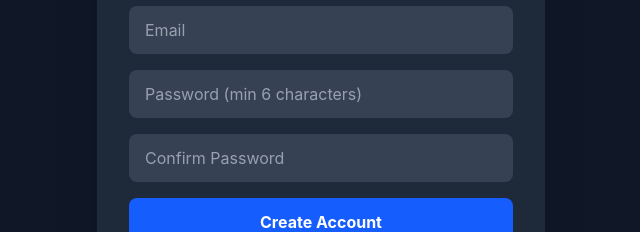
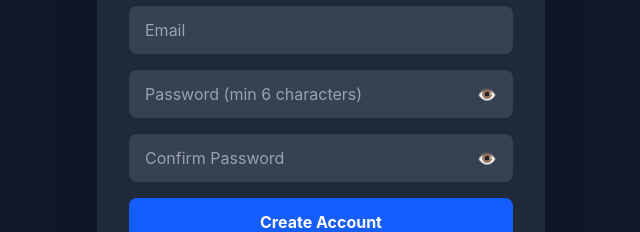
Before and after one commit to ag-randy/kawo-game, a React (Vite) app: page / in a window 1280 px wide. Both pictures are taken after a click on the button "Sign up". Shown: the part 288-520 px from the top of the page, without its empty margins (319-959 px from the left). Built offline with nearby package versions, Linux system fonts and the light colour scheme; no server answers.

Commit message:
Add password toggle, leave game mid-play, fix isHost bug and App.tsx routing deadlock

```diff
--- a/src/App.tsx
+++ b/src/App.tsx
@@ -25,15 +25,14 @@ function App() {
   // (GameBoard handles its own Round Over / Game Over modals internally)
   if (
     gameCode &&
-    (currentGame?.status === 'playing' ||
-      currentGame?.status === 'roundOver' ||
-      currentGame?.status === 'gameOver')
+    currentGame &&
+    ['playing', 'roundOver', 'gameOver'].includes(currentGame.status)
   ) {
     return <GameBoard />;
   }
 
-  // In a game → show waiting room (waiting, teamsSelected)
-  if (gameCode && (currentGame?.status === 'waiting' || currentGame?.status === 'teamsSelected')) {
+  // In a game (waiting, teamsSelected, or currentGame not yet loaded) → waiting room
+  if (gameCode) {
     return <WaitingRoom />;
   }
 
--- a/src/components/Auth/LoginPage.tsx
+++ b/src/components/Auth/LoginPage.tsx
@@ -8,6 +8,7 @@ interface LoginPageProps {
 export const LoginPage = ({ onSwitchToSignup }: LoginPageProps) => {
   const [email, setEmail] = useState('');
   const [password, setPassword] = useState('');
+  const [showPassword, setShowPassword] = useState(false);
   const [error, setError] = useState('');
   const [isLoading, setIsLoading] = useState(false);
 
@@ -64,14 +65,24 @@ export const LoginPage = ({ onSwitchToSignup }: LoginPageProps) => {
             required
             className="w-full bg-gray-700 text-white placeholder-gray-400 rounded-lg px-4 py-3 focus:outline-none focus:ring-2 focus:ring-blue-500"
           />
+          <div className="relative">
             <input
-            type="password"
+              type={showPassword ? 'text' : 'password'}
               placeholder="Password"
               value={password}
               onChange={(e) => setPassword(e.target.value)}
               required
-            className="w-full bg-gray-700 text-white placeholder-gray-400 rounded-lg px-4 py-3 focus:outline-none focus:ring-2 focus:ring-blue-500"
+              className="w-full bg-gray-700 text-white placeholder-gray-400 rounded-lg px-4 py-3 pr-12 focus:outline-none focus:ring-2 focus:ring-blue-500"
             />
+            <button
+              type="button"
+              onClick={() => setShowPassword(!showPassword)}
+              className="absolute right-4 top-1/2 -translate-y-1/2 text-gray-400 hover:text-white transition"
+              tabIndex={-1}
+            >
+              {showPassword ? '🙈' : '👁️'}
+            </button>
+          </div>
           <button
             type="submit"
             disabled={isLoading}
--- a/src/components/Auth/SignupPage.tsx
+++ b/src/components/Auth/SignupPage.tsx
@@ -10,6 +10,8 @@ export const SignupPage = ({ onSwitchToLogin }: SignupPageProps) => {
   const [email, setEmail] = useState('');
   const [password, setPassword] = useState('');
   const [confirmPassword, setConfirmPassword] = useState('');
+  const [showPassword, setShowPassword] = useState(false);
+  const [showConfirmPassword, setShowConfirmPassword] = useState(false);
   const [error, setError] = useState('');
   const [isLoading, setIsLoading] = useState(false);
 
@@ -94,22 +96,42 @@ export const SignupPage = ({ onSwitchToLogin }: SignupPageProps) => {
             required
             className="w-full bg-gray-700 text-white placeholder-gray-400 rounded-lg px-4 py-3 focus:outline-none focus:ring-2 focus:ring-blue-500"
           />
+          <div className="relative">
             <input
-            type="password"
+              type={showPassword ? 'text' : 'password'}
               placeholder="Password (min 6 characters)"
               value={password}
               onChange={(e) => setPassword(e.target.value)}
               required
-            className="w-full bg-gray-700 text-white placeholder-gray-400 rounded-lg px-4 py-3 focus:outline-none focus:ring-2 focus:ring-blue-500"
+              className="w-full bg-gray-700 text-white placeholder-gray-400 rounded-lg px-4 py-3 pr-12 focus:outline-none focus:ring-2 focus:ring-blue-500"
             />
+            <button
+              type="button"
+              onClick={() => setShowPassword(!showPassword)}
+              className="absolute right-4 top-1/2 -translate-y-1/2 text-gray-400 hover:text-white transition"
+              tabIndex={-1}
+            >
+              {showPassword ? '🙈' : '👁️'}
+            </button>
+          </div>
+          <div className="relative">
             <input
-            type="password"
+              type={showConfirmPassword ? 'text' : 'password'}
               placeholder="Confirm Password"
               value={confirmPassword}
               onChange={(e) => setConfirmPassword(e.target.value)}
               required
-            className="w-full bg-gray-700 text-white placeholder-gray-400 rounded-lg px-4 py-3 focus:outline-none focus:ring-2 focus:ring-blue-500"
+              className="w-full bg-gray-700 text-white placeholder-gray-400 rounded-lg px-4 py-3 pr-12 focus:outline-none focus:ring-2 focus:ring-blue-500"
             />
+            <button
+              type="button"
+              onClick={() => setShowConfirmPassword(!showConfirmPassword)}
+              className="absolute right-4 top-1/2 -translate-y-1/2 text-gray-400 hover:text-white transition"
+              tabIndex={-1}
+            >
+              {showConfirmPassword ? '🙈' : '👁️'}
+            </button>
+          </div>
           <button
             type="submit"
             disabled={isLoading}
--- a/src/components/Game/GameBoard.tsx
+++ b/src/components/Game/GameBoard.tsx
@@ -2,6 +2,7 @@ import { useEffect, useState, useRef } from 'react';
 import { ref, update, onValue, off } from 'firebase/database';
 import { db } from '../../config/firebase';
 import { useGameStore } from '../../store/gameStore';
+import { leaveGame } from '../../services/gameService';
 
 // ========================
 // TYPES
@@ -68,6 +69,7 @@ export const GameBoard = () => {
 
   // Get current player's position
   const myPosition = game?.players.findIndex((p) => p.uid === currentUser?.uid) ?? 0;
+const isHost = game?.players[0]?.uid === currentUser?.uid;
 
   // Rotate view so current player is always at bottom
   // Get player at rotated position
@@ -298,6 +300,14 @@ export const GameBoard = () => {
     );
   }
 
+    // Leave game mid-play
+  const handleLeaveGame = async () => {
+    if (!gameCode || !currentUser) return;
+    await leaveGame(gameCode, currentUser.uid);
+    useGameStore.getState().setGameCode('');
+    useGameStore.getState().setCurrentGame(null);
+  };
+
   const isMyTurn = game.currentPlayer === myPosition;
   const hasWinningHand = checkWinningHand(myHand);
   const gameOver = game.status === 'gameOver';
@@ -318,6 +328,12 @@ export const GameBoard = () => {
           <p className="text-blue-300 text-xs">Team 1</p>
           <p className="text-white text-2xl font-bold">{game.scores.team1}</p>
         </div>
+        <button
+          onClick={handleLeaveGame}
+          className="self-end text-gray-400 hover:text-red-400 text-xs mb-4 transition"
+        >
+          🚪 Leave Game
+        </button>
         <div className="text-center">
           <p className="text-white text-sm font-bold">KAWO 🎴</p>
           <p className="text-gray-300 text-xs">First to 100</p>
--- a/src/services/gameService.ts
+++ b/src/services/gameService.ts
@@ -218,3 +218,25 @@ export const startGame = async (gameId: string): Promise<void> => {
     updatedAt: Date.now(),
   });
 };
+
+// ========================
+// LEAVE GAME
+// ========================
+export const leaveGame = async (
+  gameId: string,
+  uid: string
+): Promise<void> => {
+  const gameRef = ref(db, `games/${gameId}`);
+  const snapshot = await get(gameRef);
+  if (!snapshot.exists()) return;
+
+  const game: Game = snapshot.val();
+  const updatedPlayers = game.players.map((p) =>
+    p.uid === uid ? { ...p, isConnected: false } : p
+  );
+
+  await update(gameRef, {
+    players: updatedPlayers,
+    updatedAt: Date.now(),
+  });
+};
```
Also changed, not shown: 1 other file (tests, documents, lock files or other folders). Lines whose indentation alone changed are shown as unchanged.
